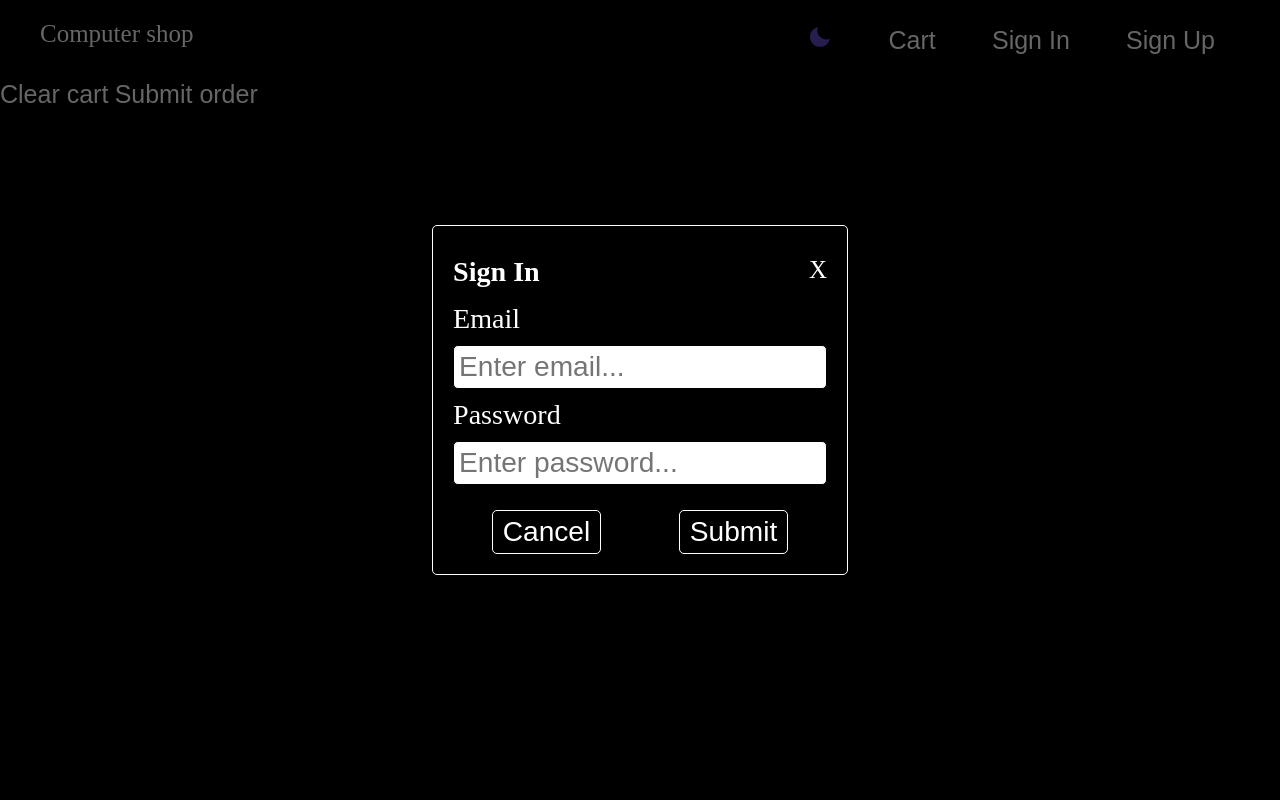
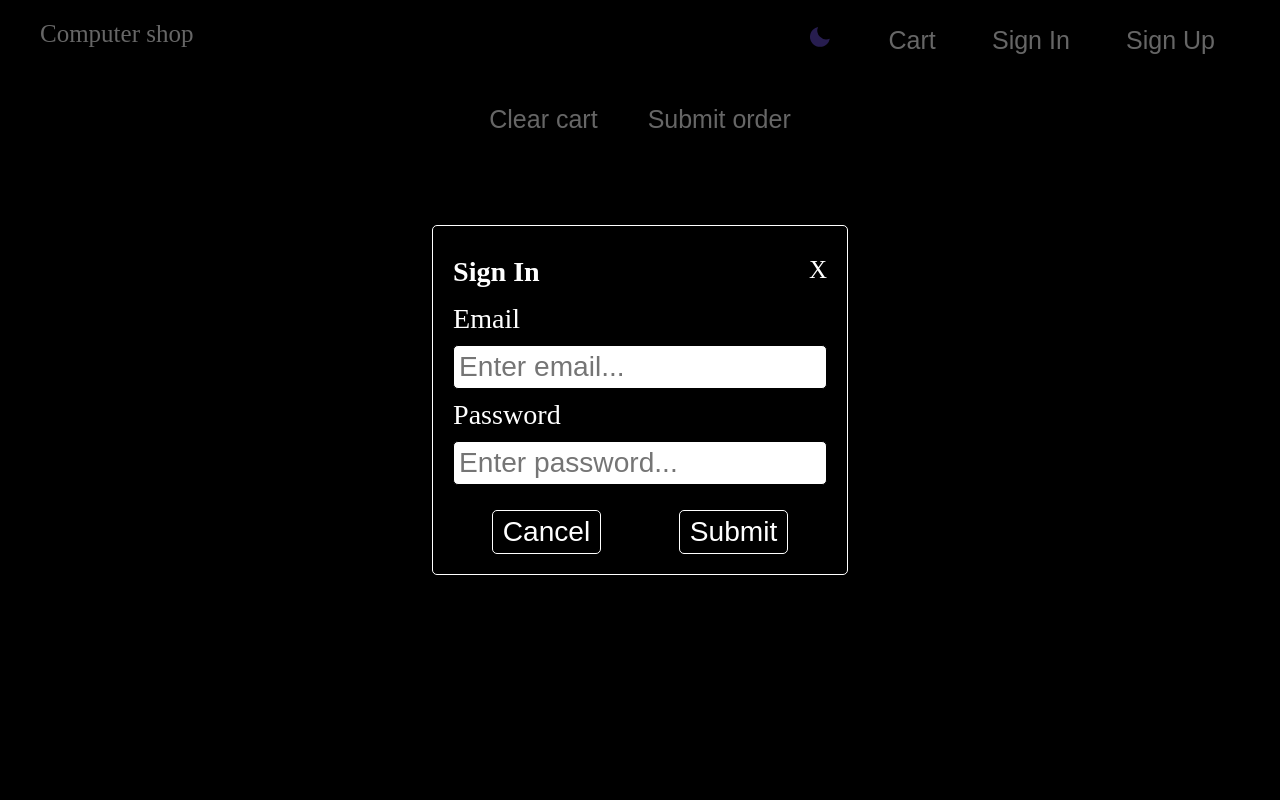
Before and after one commit to T0rquemada/computer_shop, a PHP site: page /static/pages/cart.php in a window 1280 px wide. Run offline with PHP 8.4, Linux system fonts and the light colour scheme.

Commit message:
up to date

```diff
--- a/static/scripts/main.js
+++ b/static/scripts/main.js
@@ -268,6 +268,7 @@ themeBtn.addEventListener('click', () => {
 let cartBtn = document.getElementById('items_cart');
 
 cartBtn.addEventListener('click', async () => {
+    let signed = await checkSigned();
     if (signed) {
         if (window.location.href.indexOf('static/pages/cart.php') === -1) {
             window.location.href = 'static/pages/cart.php';
--- a/static/scripts/users.js
+++ b/static/scripts/users.js
@@ -157,6 +157,8 @@ function signIn(user) {
                 let userDB = JSON.parse(response[1]);
                 clearAllCookies();
                 saveUser(userDB.email, userDB.password);
+
+                if (window.location.href.indexOf('static/pages/cart.php') !== -1) location.reload();
             } else {
                 alert('Something get wrong! Look console logs');
             }
--- a/static/styles/style.css
+++ b/static/styles/style.css
@@ -243,6 +243,25 @@ header {
     background-color: red;
 }
 
+.cart__item__quantity__container {
+    display: flex;
+}
+
+.cart__item__quantity__container>* {
+    margin: 0 0.25rem;
+}
+
+.cart__btns {
+    display: flex;
+    justify-content: center;
+}
+
+.cart__btns>button {
+    padding: 0.25rem;
+    margin: 1rem;
+    border-radius: 10px;
+}
+
 @media (max-width: 64rem) {
     .sidebar__container {
         width: 22%;
```
Also changed, not shown: static/scripts/catalog.js (+28 -0 lines).
